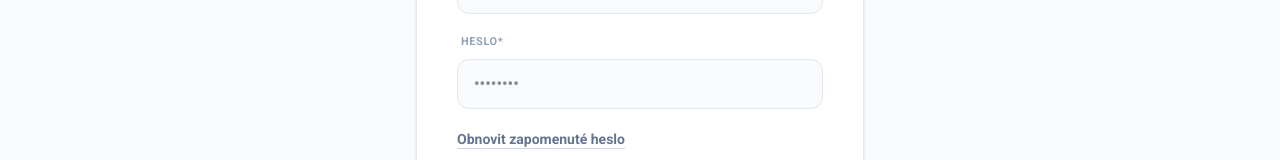
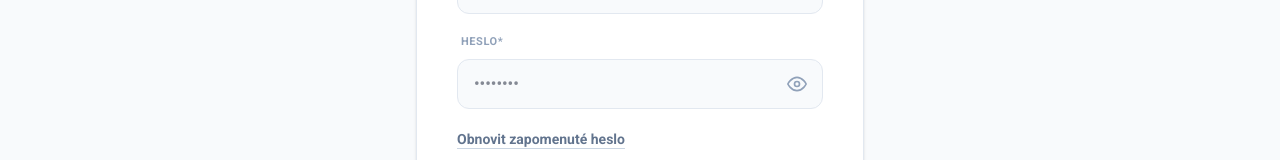
Before and after one commit to dominik-farlik/mendelu_auction_frontend, a React (Vite) app in the folder app/: page /login in a window 1280 px wide. Shown: the part 391-551 px from the top of the page. Built offline with nearby package versions, Linux system fonts and the light colour scheme; no server answers.

Commit message:
add missing button for toggling password visibility in Login

```diff
--- a/app/src/components/auth/Login.tsx
+++ b/app/src/components/auth/Login.tsx
@@ -113,6 +113,11 @@
                             className="absolute right-3 top-1/2 -translate-y-1/2 text-slate-400 hover:text-slate-700 focus:outline-none p-1 transition-colors"
                             title={showPassword ? "Skrýt heslo" : "Zobrazit heslo"}
                         >
+                            {showPassword ? (
+                                <svg xmlns="http://www.w3.org/2000/svg" width="20" height="20" viewBox="0 0 24 24" fill="none" stroke="currentColor" strokeWidth="2" strokeLinecap="round" strokeLinejoin="round"><path d="M17.94 17.94A10.07 10.07 0 0 1 12 20c-7 0-11-8-11-8a18.45 18.45 0 0 1 5.06-5.94M9.9 4.24A9.12 9.12 0 0 1 12 4c7 0 11 8 11 8a18.5 18.5 0 0 1-2.16 3.19m-6.72-1.07a3 3 0 1 1-4.24-4.24"></path><line x1="1" y1="1" x2="23" y2="23"></line></svg>
+                            ) : (
+                                <svg xmlns="http://www.w3.org/2000/svg" width="20" height="20" viewBox="0 0 24 24" fill="none" stroke="currentColor" strokeWidth="2" strokeLinecap="round" strokeLinejoin="round"><path d="M1 12s4-8 11-8 11 8 11 8-4 8-11 8-11-8-11-8z"></path><circle cx="12" cy="12" r="3"></circle></svg>
+                            )}
                         </button>
                     </div>
                 </div>
```
